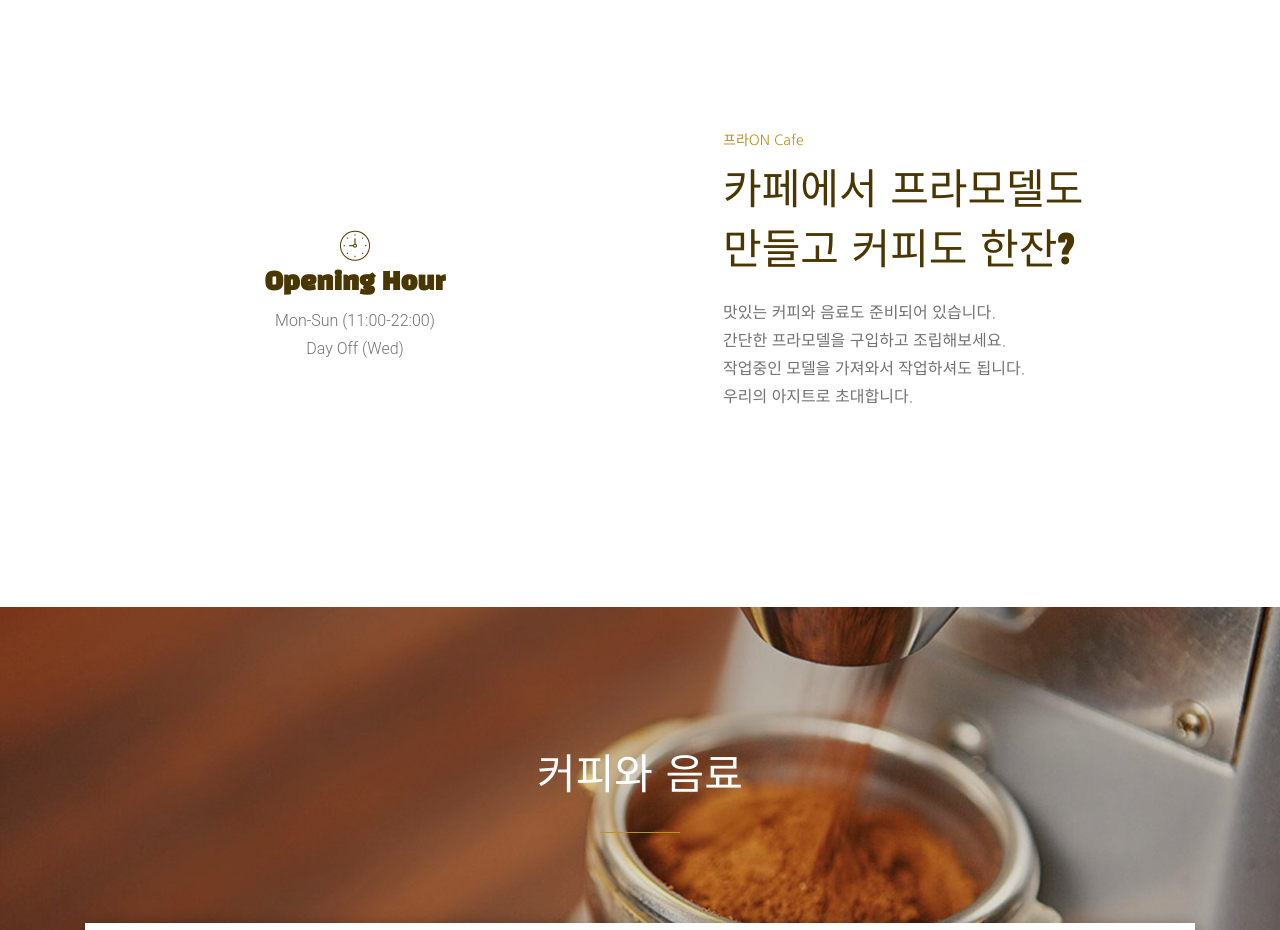
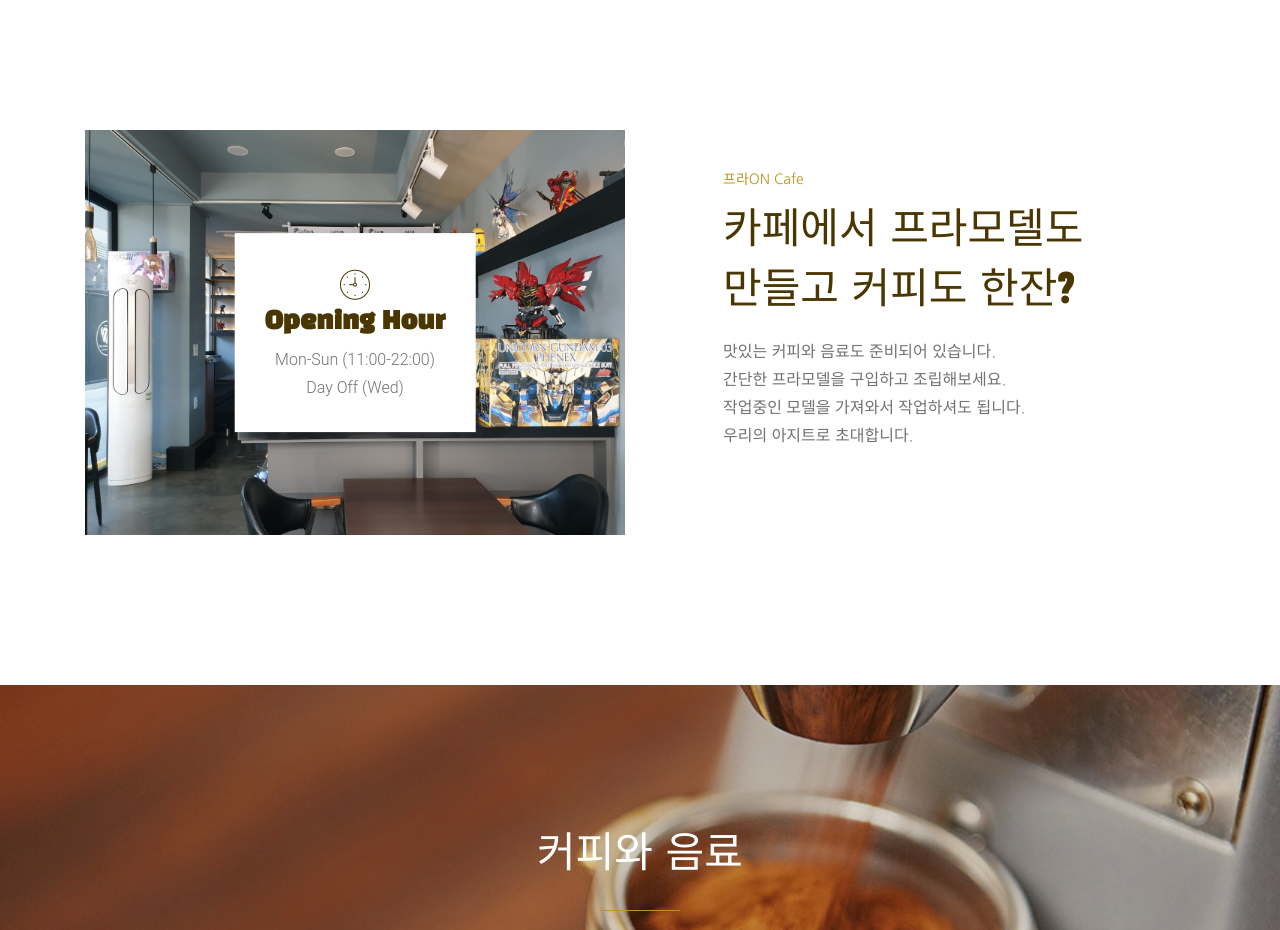
Before and after one commit to jangyoungeun/pla, a plain HTML site: page index.html in a window 1280 px wide. Shown: the part 820-1750 px from the top of the page. Drawn offline with Linux system fonts and the light colour scheme.

Commit message:
Update index.html

```diff
--- a/index.html
+++ b/index.html
@@ -81,7 +81,7 @@
             <div class="row align-items-center">
                 <div class="col-xl-6 col-lg-6">
                     <div class="about_thumb">
-                        <img src="about_lft.jpg" alt="">
+                        <img src="img/about/about_lft.jpg" alt="">
                         <div class="opening_hour text-center" >
                                 <i class="flaticon-clock"></i>
                                 <h3>Opening Hour</h3>
```
